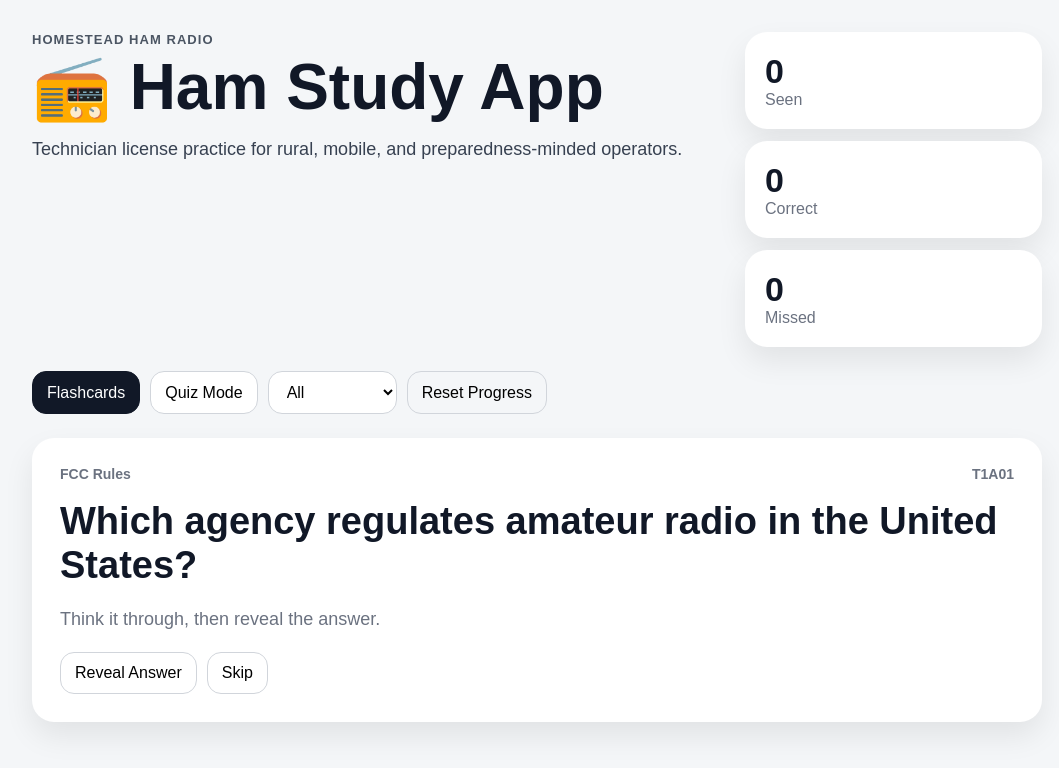
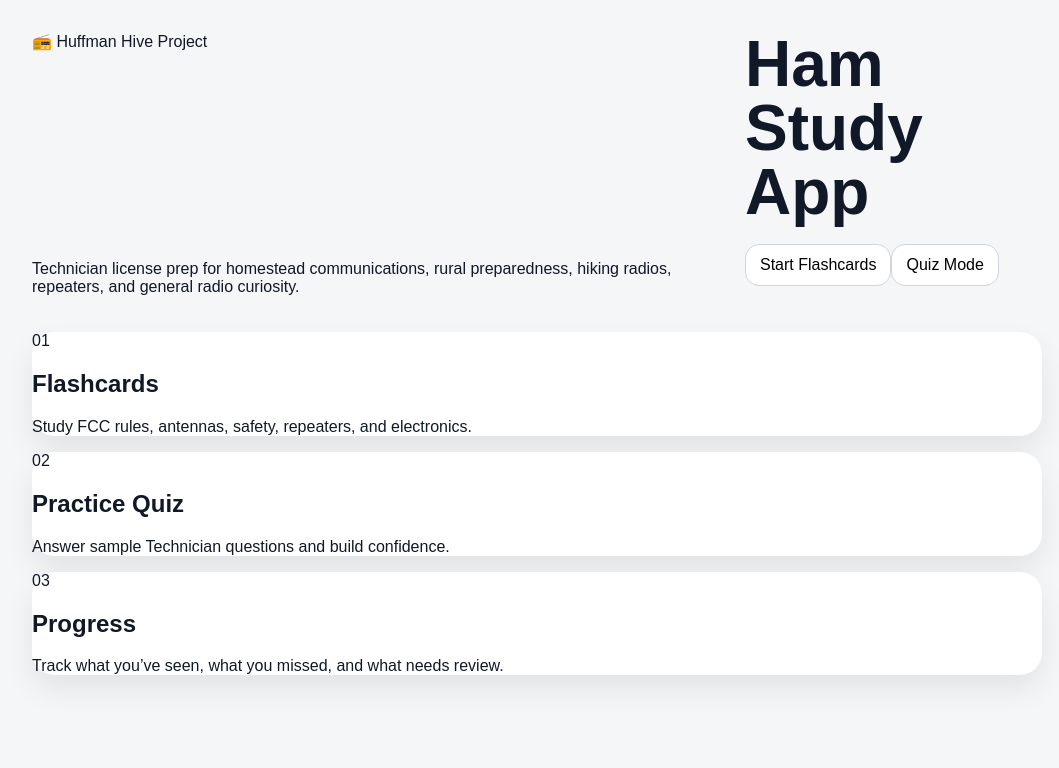
Before and after one commit to BDNHuffman/ham-study-app, a React (Vite) app: page / in a window 1280 px wide. Shown: the top 768 px of the page, without its empty margins (103-1162 px from the left). Built offline with nearby package versions, Linux system fonts and the light colour scheme.

Commit message:
Refactor App component and update UI elements

```diff
--- a/src/App.jsx
+++ b/src/App.jsx
@@ -1,197 +1,38 @@
-import React, { useMemo, useState } from "react";
-
-const QUESTIONS = [
-  {
-    id: "T1A01",
-    topic: "FCC Rules",
-    question: "Which agency regulates amateur radio in the United States?",
-    choices: ["FEMA", "FCC", "ARRL", "NOAA"],
-    answer: "FCC",
-    explanation: "The FCC makes and enforces amateur radio rules in the United States."
-  },
-  {
-    id: "T2A01",
-    topic: "Repeaters",
-    question: "What is the main purpose of an amateur radio repeater?",
-    choices: ["Encrypt traffic", "Extend communication range", "Charge batteries", "Measure SWR"],
-    answer: "Extend communication range",
-    explanation: "Repeaters receive your signal and retransmit it, usually from a high location."
-  },
-  {
-    id: "T7C01",
-    topic: "Antennas",
-    question: "Why does antenna height matter so much on VHF and UHF?",
-    choices: ["Signals are mostly line-of-sight", "It changes your call sign", "It lowers license class", "It removes static from AM"],
-    answer: "Signals are mostly line-of-sight",
-    explanation: "Higher antennas usually see farther over hills, trees, buildings, and terrain."
-  },
-  {
-    id: "T0A01",
-    topic: "Safety",
-    question: "What is a major hazard when installing antennas?",
-    choices: ["Overhead power lines", "Using a notebook", "Low microphone gain", "Too many memory channels"],
-    answer: "Overhead power lines",
-    explanation: "Antenna contact with power lines can be fatal. Keep antennas and masts far away from utilities."
-  },
-  {
-    id: "T5A01",
-    topic: "Electronics",
-    question: "What is electrical current?",
-    choices: ["The flow of electric charge", "Stored antenna energy", "A type of coax", "Radio wave height"],
-    answer: "The flow of electric charge",
-    explanation: "Current is the movement of electric charge through a circuit."
-  }
-];
-
-function loadStats() {
-  try {
-    return JSON.parse(localStorage.getItem("hamStudyStats")) || {};
-  } catch {
-    return {};
-  }
-}
-
-function saveStats(stats) {
-  localStorage.setItem("hamStudyStats", JSON.stringify(stats));
-}
-
 export default function App() {
-  const [mode, setMode] = useState("flashcards");
-  const [topic, setTopic] = useState("All");
-  const [index, setIndex] = useState(0);
-  const [showAnswer, setShowAnswer] = useState(false);
-  const [selected, setSelected] = useState(null);
-  const [stats, setStats] = useState(loadStats);
-
-  const topics = useMemo(() => ["All", ...new Set(QUESTIONS.map(q => q.topic))], []);
-  const deck = useMemo(() => {
-    return topic === "All" ? QUESTIONS : QUESTIONS.filter(q => q.topic === topic);
-  }, [topic]);
-
-  const card = deck[index % deck.length];
-
-  const totals = useMemo(() => {
-    const values = Object.values(stats);
-    return {
-      seen: values.length,
-      correct: values.reduce((sum, s) => sum + (s.correct || 0), 0),
-      missed: values.reduce((sum, s) => sum + (s.missed || 0), 0)
-    };
-  }, [stats]);
-
-  function nextCard() {
-    setIndex((index + 1) % deck.length);
-    setShowAnswer(false);
-    setSelected(null);
-  }
-
-  function record(id, wasCorrect) {
-    const next = {
-      ...stats,
-      [id]: {
-        correct: (stats[id]?.correct || 0) + (wasCorrect ? 1 : 0),
-        missed: (stats[id]?.missed || 0) + (wasCorrect ? 0 : 1)
-      }
-    };
-    setStats(next);
-    saveStats(next);
-  }
-
-  function resetProgress() {
-    localStorage.removeItem("hamStudyStats");
-    setStats({});
-  }
-
-  function choose(choice) {
-    if (selected) return;
-    setSelected(choice);
-    record(card.id, choice === card.answer);
-  }
-
   return (
     <main className="app">
       <section className="hero">
-        <div>
-          <p className="eyebrow">Homestead Ham Radio</p>
-          <h1>📻 Ham Study App</h1>
-          <p className="subtitle">Technician license practice for rural, mobile, and preparedness-minded operators.</p>
-        </div>
-        <div className="stats">
-          <div><strong>{totals.seen}</strong><span>Seen</span></div>
-          <div><strong>{totals.correct}</strong><span>Correct</span></div>
-          <div><strong>{totals.missed}</strong><span>Missed</span></div>
+        <div className="badge">📻 Huffman Hive Project</div>
+        <h1>Ham Study App</h1>
+        <p>
+          Technician license prep for homestead communications, rural preparedness,
+          hiking radios, repeaters, and general radio curiosity.
+        </p>
+        <div className="hero-actions">
+          <button>Start Flashcards</button>
+          <button className="secondary">Quiz Mode</button>
         </div>
       </section>
 
-      <section className="toolbar">
-        <button className={mode === "flashcards" ? "active" : ""} onClick={() => setMode("flashcards")}>Flashcards</button>
-        <button className={mode === "quiz" ? "active" : ""} onClick={() => setMode("quiz")}>Quiz Mode</button>
-        <select value={topic} onChange={(e) => { setTopic(e.target.value); setIndex(0); setSelected(null); setShowAnswer(false); }}>
-          {topics.map(t => <option key={t}>{t}</option>)}
-        </select>
-        <button className="ghost" onClick={resetProgress}>Reset Progress</button>
+      <section className="grid">
+        <div className="card">
+          <span>01</span>
+          <h2>Flashcards</h2>
+          <p>Study FCC rules, antennas, safety, repeaters, and electronics.</p>
+        </div>
+
+        <div className="card">
+          <span>02</span>
+          <h2>Practice Quiz</h2>
+          <p>Answer sample Technician questions and build confidence.</p>
+        </div>
+
+        <div className="card">
+          <span>03</span>
+          <h2>Progress</h2>
+          <p>Track what you’ve seen, what you missed, and what needs review.</p>
+        </div>
       </section>
-
-      {mode === "flashcards" && (
-        <section className="card study-card">
-          <div className="card-top">
-            <span>{card.topic}</span>
-            <span>{card.id}</span>
-          </div>
-          <h2>{card.question}</h2>
-          {showAnswer ? (
-            <div className="answer-box">
-              <h3>{card.answer}</h3>
-              <p>{card.explanation}</p>
-            </div>
-          ) : (
-            <p className="hint">Think it through, then reveal the answer.</p>
-          )}
-          <div className="actions">
-            {!showAnswer ? (
-              <button onClick={() => setShowAnswer(true)}>Reveal Answer</button>
-            ) : (
-              <>
-                <button onClick={() => { record(card.id, false); nextCard(); }}>Missed It</button>
-                <button onClick={() => { record(card.id, true); nextCard(); }}>Got It</button>
-              </>
-            )}
-            <button className="ghost" onClick={nextCard}>Skip</button>
-          </div>
-        </section>
-      )}
-
-      {mode === "quiz" && (
-        <section className="card study-card">
-          <div className="card-top">
-            <span>{card.topic}</span>
-            <span>{card.id}</span>
-          </div>
-          <h2>{card.question}</h2>
-          <div className="choices">
-            {card.choices.map(choice => {
-              const isCorrect = selected && choice === card.answer;
-              const isWrong = selected === choice && choice !== card.answer;
-              return (
-                <button
-                  key={choice}
-                  className={isCorrect ? "correct" : isWrong ? "wrong" : ""}
-                  onClick={() => choose(choice)}
-                >
-                  {choice}
-                </button>
-              );
-            })}
-          </div>
-          {selected && (
-            <div className="answer-box">
-              <h3>{selected === card.answer ? "Correct" : "Not quite"}</h3>
-              <p>{card.explanation}</p>
-              <button onClick={nextCard}>Next Question</button>
-            </div>
-          )}
-        </section>
-      )}
     </main>
-  );
+  )
 }
```
